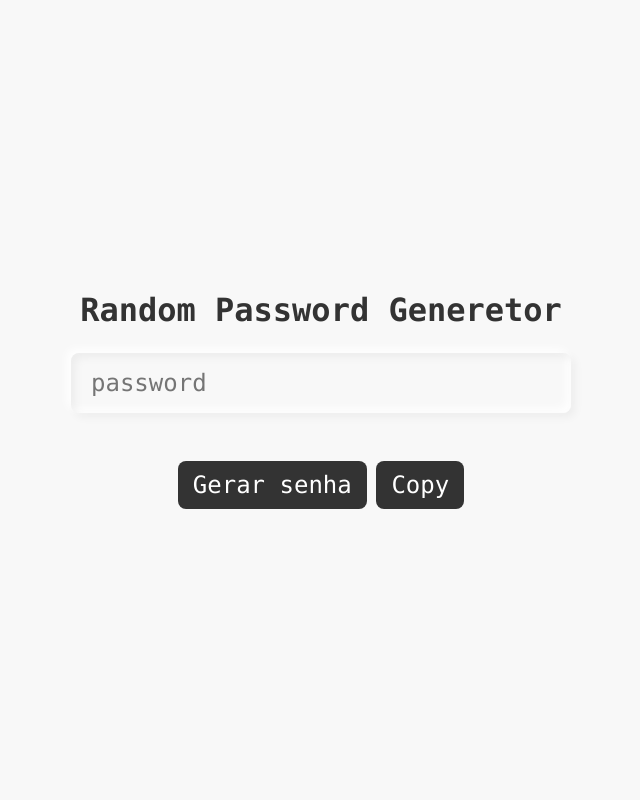
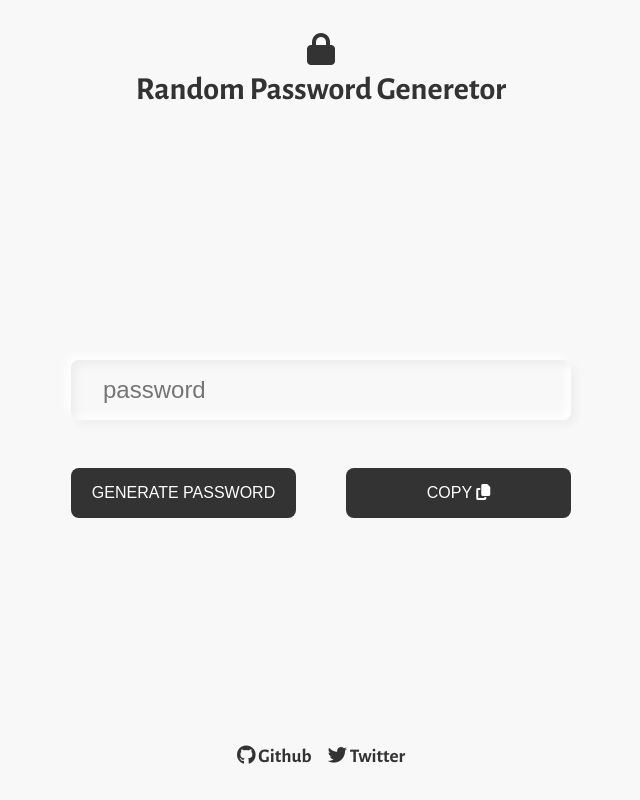
Before and after one commit to thailoeduardo/random-password-generator, a plain HTML site: page index.html in a window 1280 px wide. Shown: the whole page, without its empty margins (319-959 px from the left). Drawn offline with nearby package versions, Linux system fonts and the light colour scheme.

Commit message:
Upadte project

```diff
--- a/app.css
+++ b/app.css
@@ -2,65 +2,100 @@
 	margin: 0;
 	padding: 0;
 	box-sizing: border-box;
-  font-family: consolas;
 	user-select: none;
 }
 
+html,
 body {
-  display: flex;
-  justify-content: center;
-  min-height: 100vh;
-  align-items: center;
+	font-family: 'Alegreya Sans', sans-serif;
+}
+
+body {
 	background-color: #f8f8f8;
 }
 
+.site {
+	display: flex;
+	height: 100vh;
+	flex-direction: column;
+}
+
+.site-content {
+	display: flex;
+	flex: 1;
+	justify-content: center;
+	align-items: center;
+	padding: 2rem;
+}
+
 .container {
-  position: relative;
 	width: 500px;
 	text-align: center;
+	display: flex;
+	flex-wrap: wrap;
+	justify-content: space-between;
 }
 
-.container .title {
-  font-size: 2em;
+.title {
+	font-size: 2rem;
 	color: #333;
+	text-align: center;
+	padding: 2rem;
 }
 
-.container .password {
-  position: relative;
-  font-size: 24px;
+.password {
+	font-size: 1.5rem;
 	width: 100%;
-  height: 60px;
 	border: none;
 	outline: none;
 	margin: 1em 0 2em;
-  padding: 0 20px;
-  border-radius: 8px;
-  letter-spacing: 4px;
+	padding: 1rem 2rem;
+	border-radius: 0.5rem;
 	background: transparent;
 	color: #333;
-  box-shadow: -4px -4px 10px rgba(255, 255, 255, 1),
-    inset 4px 4px 10px rgba(0, 0, 0, 0.05),
-    inset -4px -4px 10px rgba(255, 255, 255, 1),
-    4px 4px 10px rgba(0, 0, 0, 0.05);
+	box-shadow: -4px -4px 10px rgba(255, 255, 255, 1), inset 4px 4px 10px rgba(0, 0, 0, 0.05),
+		inset -4px -4px 10px rgba(255, 255, 255, 1), 4px 4px 10px rgba(0, 0, 0, 0.05);
 }
 
-.container .password::placeholder {
+.password::placeholder {
 	letter-spacing: 0px;
 }
 
-.container .button {
-  position: relative;
+.button {
 	cursor: pointer;
 	color: #fff;
 	background-color: #333;
-  font-size: 24px;
-  display: inline-block;
-  padding: 10px 15px;
-  border-radius: 8px;
+	font-size: 1rem;
+	padding: 1rem 1rem;
 	border: none;
-  outline: none;
+	width: 45%;
+	border-radius: 0.5rem;
 }
 
-.container .button:active {
-  background-color: #9c27b0;
+.button:focus,
+.button:hover {
+	background-color: #000;
 }
+
+.button:active {
+	background: transparent;
+	color: #333;
+	box-shadow: -4px -4px 10px rgba(255, 255, 255, 1), inset 4px 4px 10px rgba(0, 0, 0, 0.05),
+		inset -4px -4px 10px rgba(255, 255, 255, 1), 4px 4px 10px rgba(0, 0, 0, 0.05);
+}
+
+.developer {
+	display: flex;
+	align-content: center;
+	justify-content: center;
+	padding: 2rem;
+	flex-shrink: 0;
+}
+
+.developer-link {
+	font-size: 1.2rem;
+	padding: 0 0.5rem;
+	color: #333;
+	text-decoration: none;
+	font-weight: 600;
+}
--- a/app.js
+++ b/app.js
@@ -21,12 +21,10 @@ const copy_password = () => {
 
 dom_button.addEventListener("click", (e) => {
   e.preventDefault();
-  // console.log("click button");
   generate_password();
 });
 
 dom_button_copy.addEventListener("click", (e) => {
   e.preventDefault();
-  // console.log("click button");
   copy_password();
 });
--- a/index.html
+++ b/index.html
@@ -11,9 +11,14 @@
     <title></title>
     <meta name="description" content="" />
     <meta name="viewport" content="width=device-width, initial-scale=1" />
+
+    <script src="https://kit.fontawesome.com/3a73170585.js" crossorigin="anonymous"></script>
+    <link rel="preconnect" href="https://fonts.googleapis.com">
+    <link rel="preconnect" href="https://fonts.gstatic.com" crossorigin>
+    <link href="https://fonts.googleapis.com/css2?family=Alegreya+Sans:ital,wght@0,100;0,300;0,400;0,500;0,700;0,800;0,900;1,100;1,300;1,400;1,500;1,700;1,800;1,900&display=swap" rel="stylesheet">
     <link rel="stylesheet" href="app.css" />
   </head>
-  <body>
+  <body class="site">
     <!--[if lt IE 7]>
       <p class="browsehappy">
         You are using an <strong>outdated</strong> browser. Please
@@ -21,18 +26,30 @@
       </p>
     <![endif]-->
 
-    <section class="container">
-      <h1 class="title">Random Password Generetor</h1>
-      <input
-        id="input_password"
-        class="password"
-        type="text"
-        placeholder="password"
-        readonly=""
-      />
-      <button id="button_password" class="button">Gerar senha</button>
-      <button id="dom_button_copy" class="button">Copy</button>
-    </section>
+      <header>
+        <h1 class="title">
+          <i class="fa-solid fa-lock"></i> <br/> Random Password Generetor
+        </h1>
+      </header>
+
+      <main class="site-content">
+        <div class="container">
+          <input type="text" id="input_password" class="password" placeholder="password" readonly="" />
+
+
+          <button id="button_password" class="button">GENERATE PASSWORD</button>
+          <button id="dom_button_copy" class="button">COPY <i class="fa-solid fa-copy"></i></button>
+        </div>
+      </main>
+
+      <footer class="developer">
+        <a class="developer-link" href="">
+          <i class="fa-brands fa-github"></i> Github
+        </a>
+        <a class="developer-link" href="">
+          <i class="fa-brands fa-twitter"></i> Twitter
+        </a>
+      </footer>
 
     <script src="app.js" async defer></script>
   </body>
```
Also changed, not shown: banner.png (added). Lines whose indentation alone changed are shown as unchanged.
